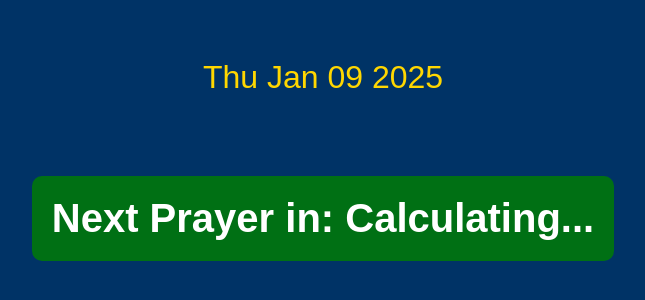
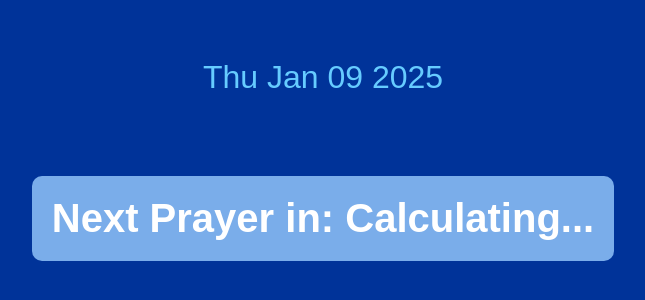
Before and after one commit to ZheXN-stuff/testing-website-2, a plain HTML site: page index.html in a window 1280 px wide. Shown: the part 260-560 px from the top of the page, without its empty margins (337-982 px from the left). Drawn offline with Linux system fonts and the light colour scheme; no server answers.

Commit message:
Update style.css

```diff
--- a/style.css
+++ b/style.css
@@ -3,7 +3,7 @@ body {
     margin: 0;
     padding: 0;
     font-family: Arial, sans-serif;
-    background-color: #003366; /* Dark Blue */
+    background-color: #003399; /* Dark Blue */
     color: white;
     text-align: center;
 }
@@ -34,7 +34,7 @@ body {
     font-weight: bold;
     color: white;
     padding: 10px;
-    background-color: rgba(255, 215, 0, 0.8); /* Gold with transparency */
+    background-color: rgba(102, 204, 255, 0.8); /* Light Blue with transparency */
     border-radius: 10px;
     flex-grow: 1;
 }
@@ -51,7 +51,7 @@ body {
 /* Countdown and next prayer styling */
 .next-prayer-container {
     margin-top: 20px;
-    background-color: rgba(0, 128, 0, 0.8); /* Green with transparency */
+    background-color: rgba(153, 204, 255, 0.8); /* Grayish Blue with transparency */
     padding: 20px;
     border-radius: 10px;
     font-size: 2.5em;
@@ -61,7 +61,7 @@ body {
 /* Date styling */
 .date {
     font-size: 2em;
-    color: gold;
+    color: #66CCFF; /* Light Blue for the date */
     margin-bottom: 20px;
 }
 
```
